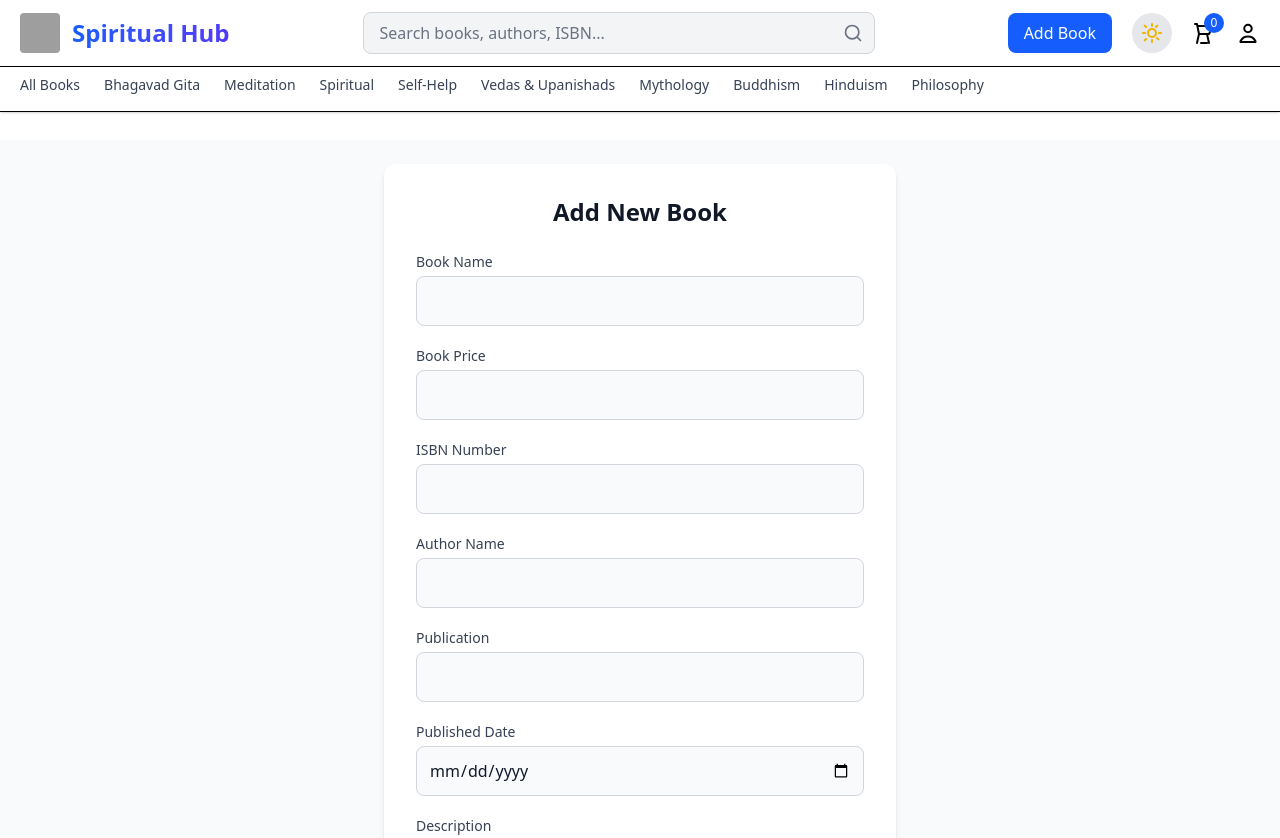
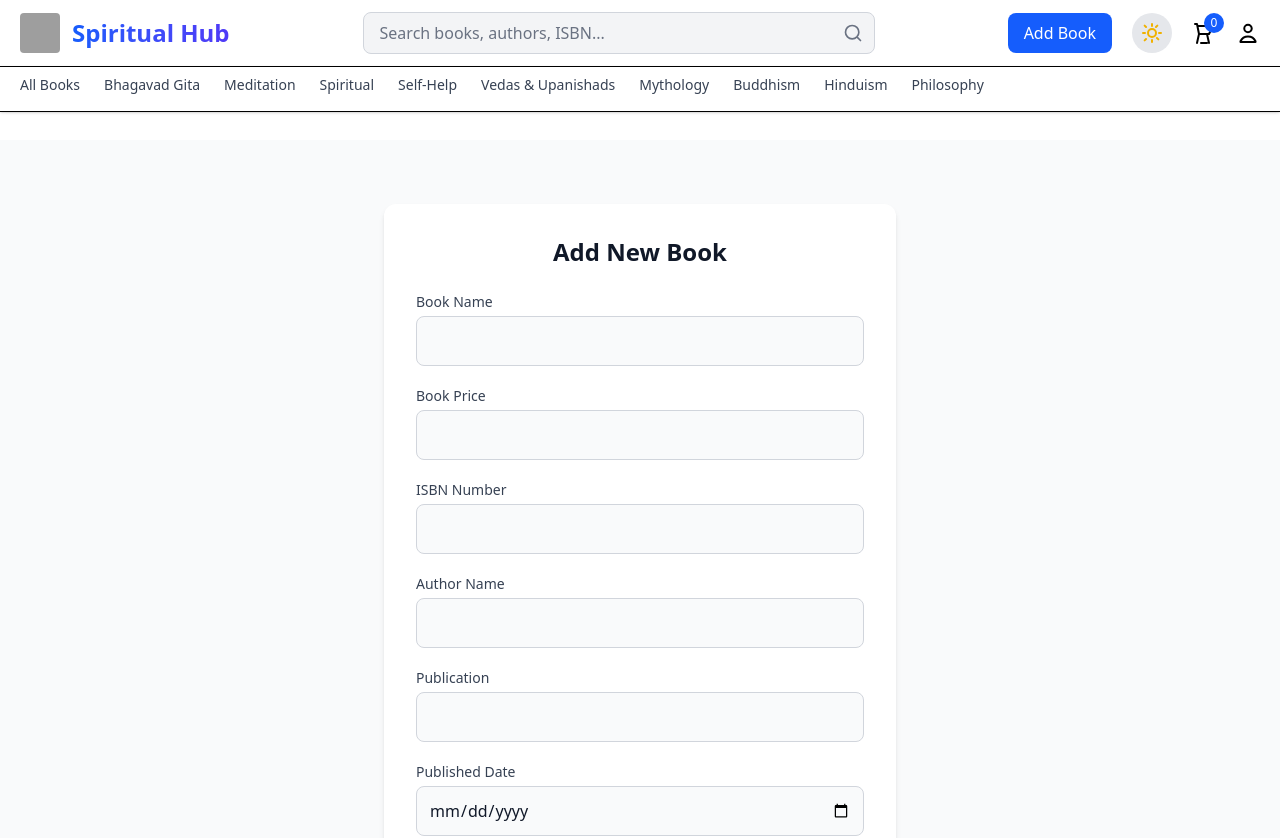
Before and after one commit to samyog7901/MERN2.0_LMS, a React (Vite) app: page /addBook in a window 1280 px wide. Shown: the top 838 px of the page. Built offline with nearby package versions, Linux system fonts and the light colour scheme; grey boxes are pictures that could not be loaded.

Commit message:
UI Improvementss

```diff
--- a/src/pages/addBook/AddBook.jsx
+++ b/src/pages/addBook/AddBook.jsx
@@ -52,7 +52,7 @@ const AddBook = () => {
     <>
       <Navbar />
 
-      <div className="min-h-[calc(100vh-64px)] bg-gray-50 dark:bg-gray-900 flex items-start justify-center pb-12">
+      <div className="pt-10 min-h-[calc(100vh-32px)] bg-gray-50 dark:bg-gray-900 flex items-start justify-center pb-12">
       <div className="w-full max-w-lg bg-white dark:bg-gray-800 rounded-xl shadow-md dark:shadow-gray-700 p-8 mt-6 text-gray-900 dark:text-gray-100">
         <h1 className="text-2xl font-bold mb-6 text-center">Add New Book</h1>
 
```
